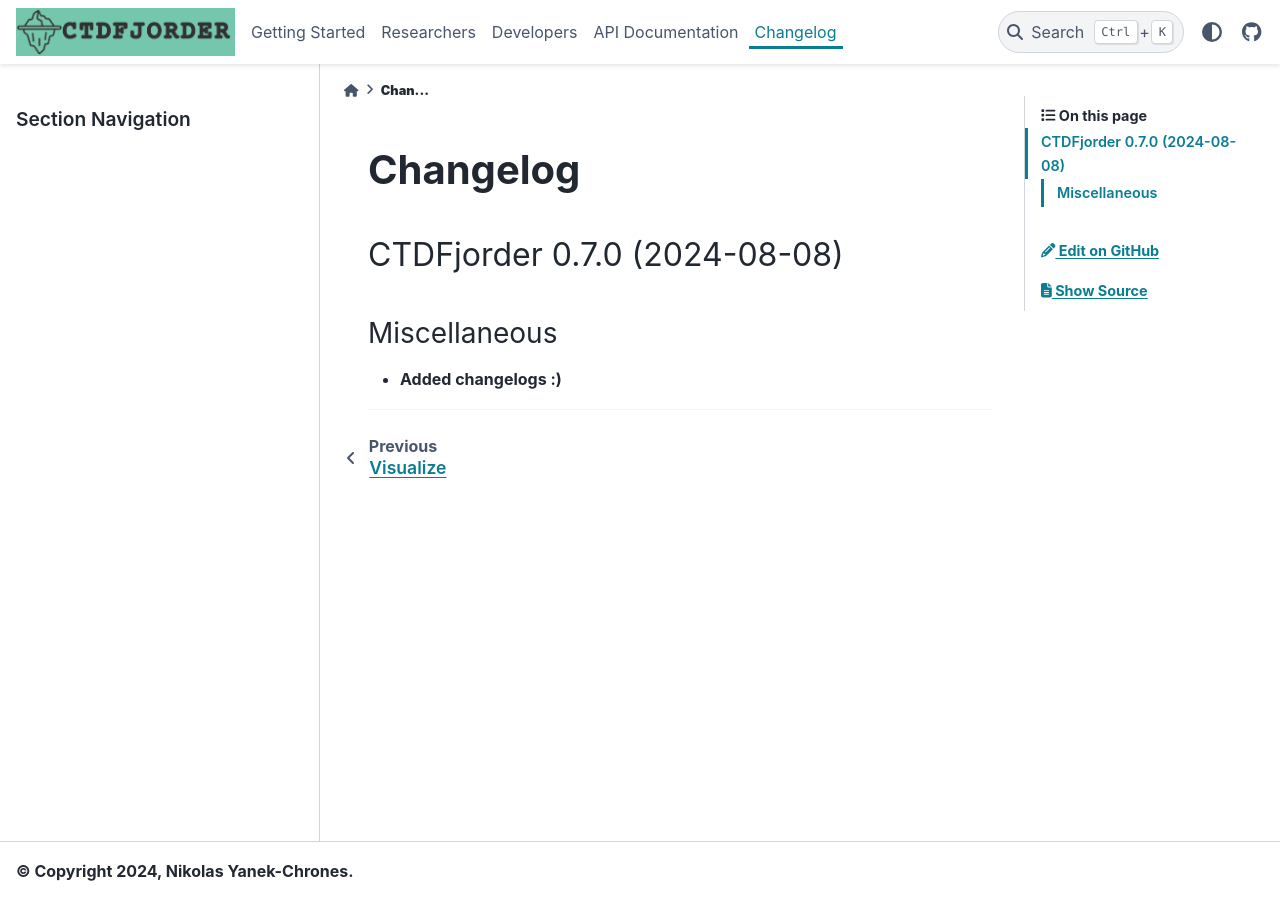
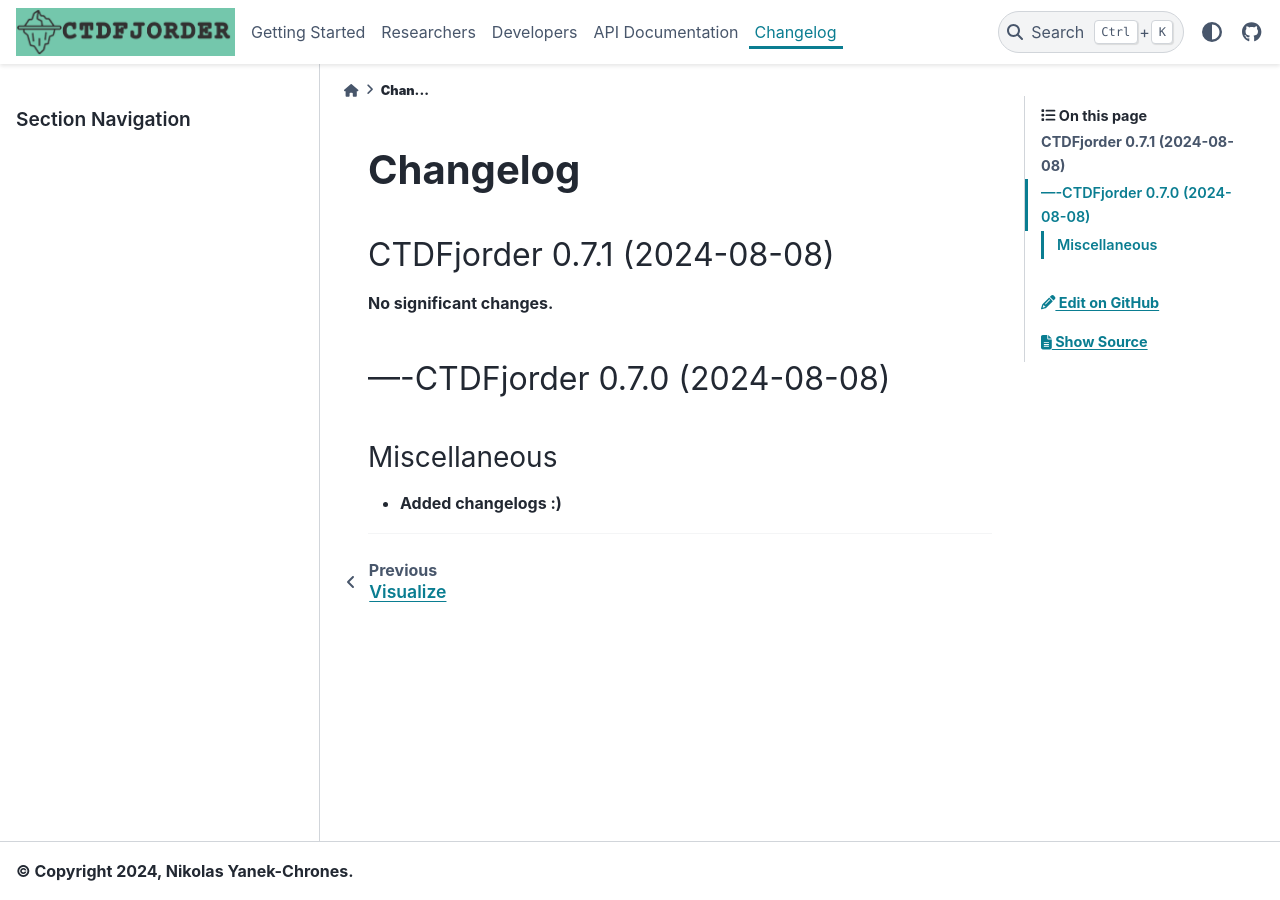
Before and after one commit to nikothomas/ctdfjorder, a Sphinx documentation site: the page built from docs/changelog.rst, in a window 1280 px wide. Built offline with Sphinx 7.4.7 and the PyData theme 0.15.4, drawn with Linux system fonts in a browser that asks for light colours.

Commit message:
Fixed typo

```diff
--- a/docs/changelog.rst
+++ b/docs/changelog.rst
@@ -4,7 +4,13 @@
 
 .. towncrier release notes start
 
-CTDFjorder 0.7.0 (2024-08-08)
+CTDFjorder 0.7.1 (2024-08-08)
+=============================
+
+No significant changes.
+
+
+----CTDFjorder 0.7.0 (2024-08-08)
 =============================
 
 Miscellaneous
--- a/docs/conf.py
+++ b/docs/conf.py
@@ -14,7 +14,7 @@ sys.path.insert(0, os.path.abspath('..'))
 project = 'CTDFjorder'
 copyright = '2024, Nikolas Yanek-Chrones'
 author = 'Nikolas Yanek-Chrones'
-release = '0.7.0'
+release = '0.7.1'
 
 # -- General configuration ---------------------------------------------------
 # https://www.sphinx-doc.org/en/master/usage/configuration.html#general-configuration
--- a/docs/developers.rst
+++ b/docs/developers.rst
@@ -1,9 +1,9 @@
 Developers
 ==========
 
-Welcome to the **CTDFjorder** documentation! This guide will help you get started with using the CTDFjorder library,
+Welcome to the CTDFjorder developer documentation! This guide will help you get started with using the CTDFjorder library,
 designed to process and analyze CTD (Conductivity, Temperature, Depth) data efficiently.
-To see everything you can do with CTDFjorder or get more in depth information on the functions used in the tutorial read the :doc:`API` documentation.
+To see everything you can do with CTDFjorder or get more in depth information on the functions used in the tutorial read the :doc:`API`.
 CTDFjorder is not native to R, but can be used in R scripts with the reticulate package.
 
 Introduction
--- a/pyproject.toml
+++ b/pyproject.toml
@@ -5,7 +5,7 @@ build-backend = "poetry.core.masonry.api"
 [tool.poetry]
 package-mode = true
 name = "ctdfjorder"
-version = "0.7.0"
+version = "0.7.1"
 description = "A package for processing and analyzing CTD data."
 homepage = "https://github.com/nikothomas/ctdfjorder"
 repository = "https://github.com/nikothomas/ctdfjorder"
@@ -64,7 +64,7 @@ name = "CTDFjorder"
 package = "ctdfjorder"
 package_dir = "."
 filename = "docs/changelog.rst"
-version = "0.7.0"
+version = "0.7.1"
 template = "docs/_templates/changelog.rst.jinja"
 underlines = ["=", "^", "-", "~"]
 
```
